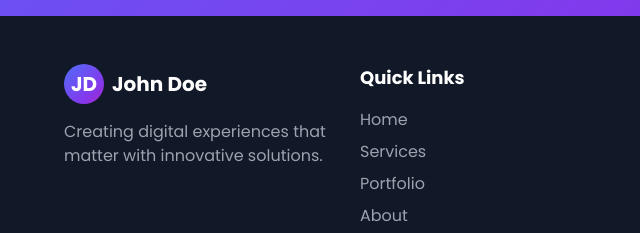
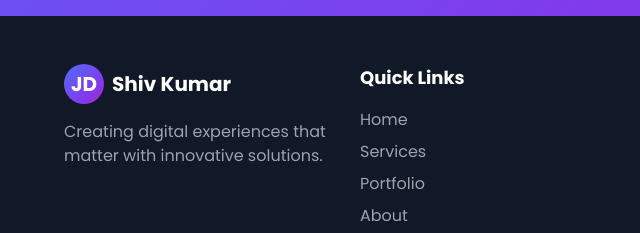
Before and after one commit to shivkumar963/Portfolio, a plain HTML site: page index.html in a window 1280 px wide. Shown: the part 3911-4144 px from the top of the page, 0-640 px from the left. Drawn offline with nearby package versions, Linux system fonts and the light colour scheme.

Commit message:
Update index.html

```diff
--- a/index.html
+++ b/index.html
@@ -488,7 +488,7 @@
                 <div class="reveal">
                     <div class="flex items-center mb-4">
                         <div class="w-10 h-10 rounded-full gradient-bg flex items-center justify-center text-white font-bold text-xl mr-2">JD</div>
-                        <span class="font-bold text-xl">John Doe</span>
+                        <span class="font-bold text-xl">Shiv Kumar</span>
                     </div>
                     <p class="text-gray-400">Creating digital experiences that matter with innovative solutions.</p>
                 </div>
```
